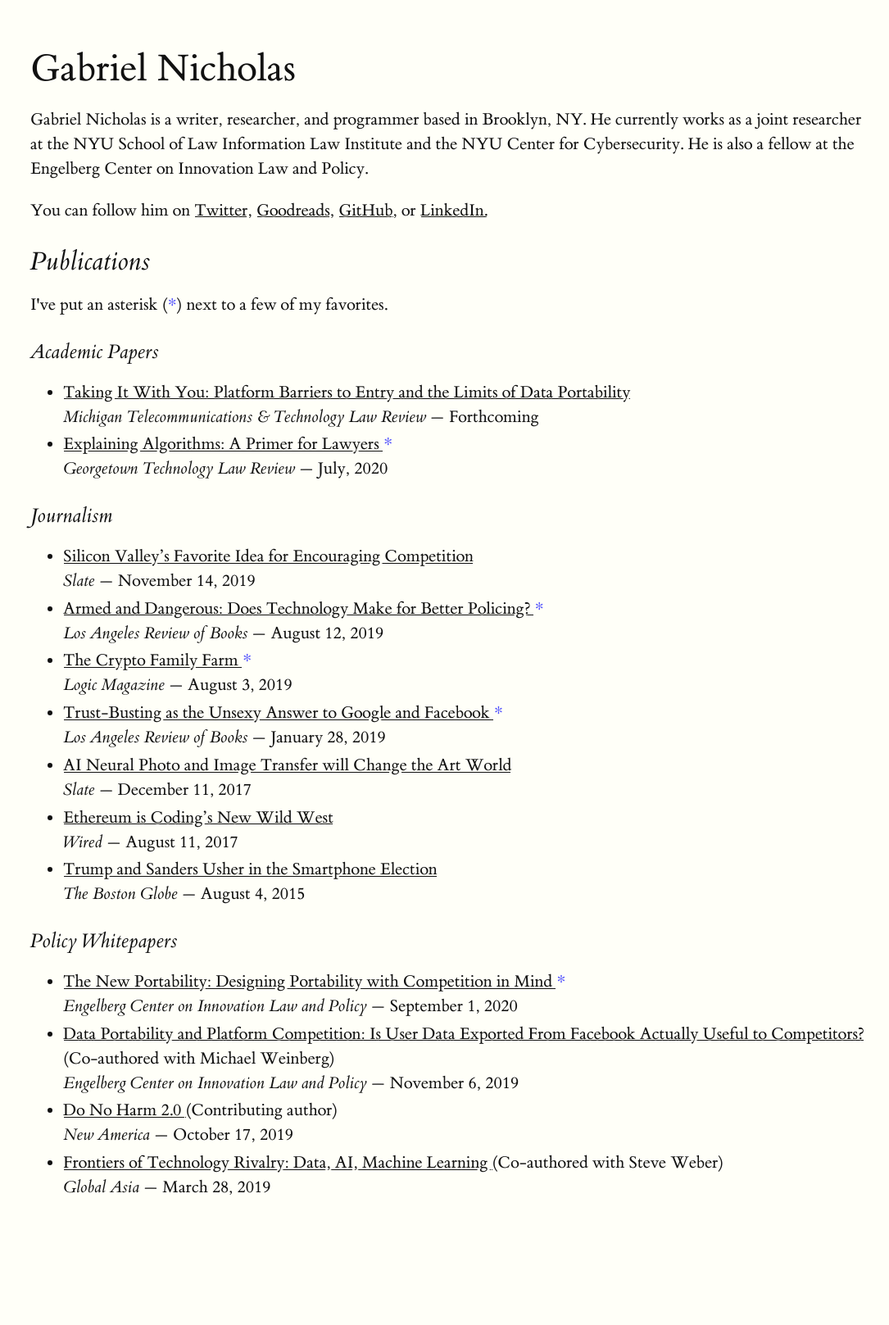
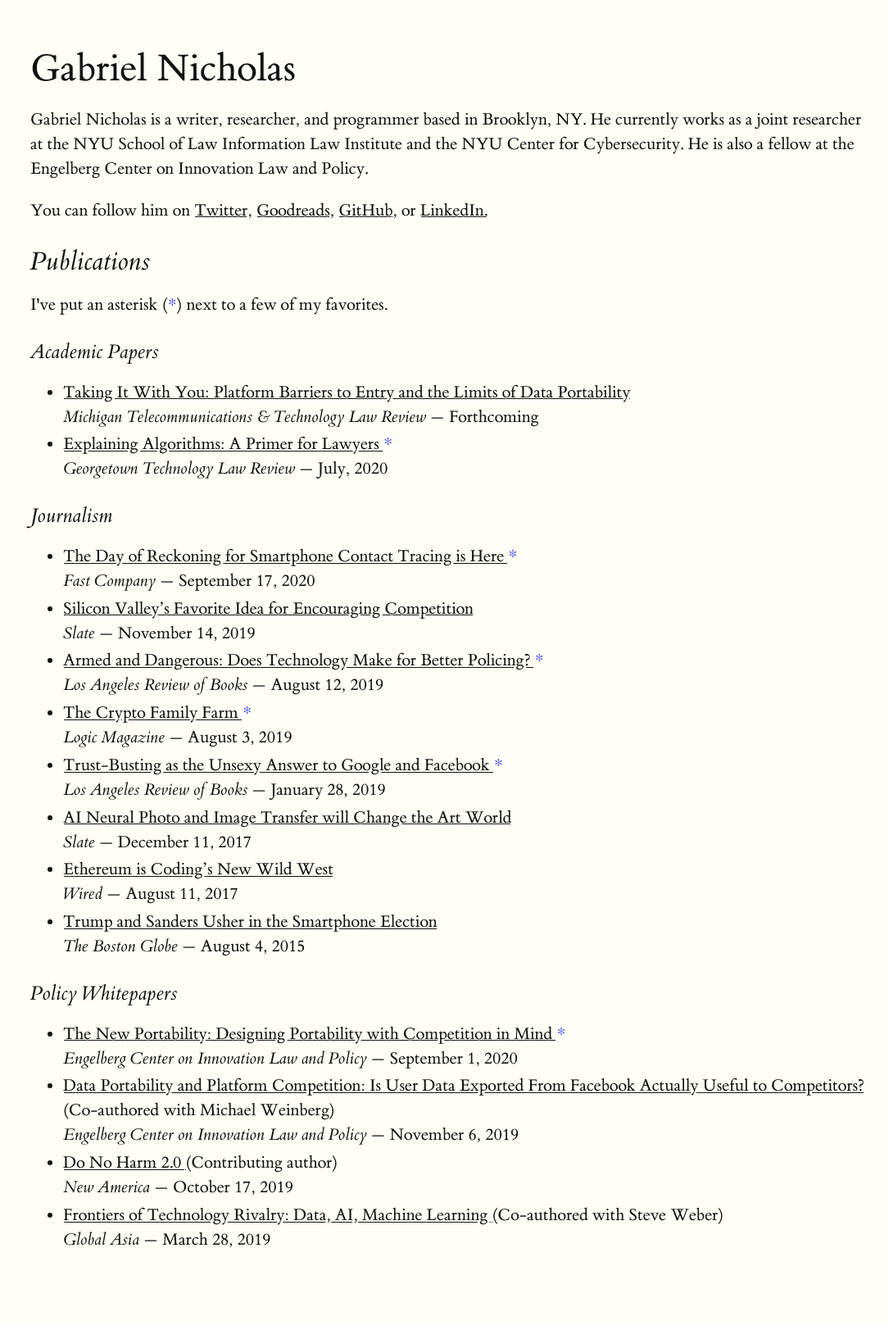
Before and after one commit to gajeam/gajeam.github.io, a Jekyll site: the page built from index.html, in a window 1280 px wide. Shown: the whole page at 82% size, without its empty margins (91-1176 px from the left). Built offline with Jekyll 4.4.1, drawn with Linux system fonts in a browser that asks for light colours; before the commit the page ends 1553 px from its top, so only the background shows below that.

Commit message:
Added contact tracing article

```diff
--- a/_data/links.yaml
+++ b/_data/links.yaml
@@ -14,6 +14,11 @@ items:
 
   - title: "Journalism"
     list:
+      - name: "The Day of Reckoning for Smartphone Contact Tracing is Here"
+        publisher: Fast Company
+        link: https://www.fastcompany.com/90550939/the-day-of-reckoning-for-smartphone-contact-tracing-is-here
+        date: September 17, 2020
+        fave: true
       - name: "Silicon Valley’s Favorite Idea for Encouraging Competition"
         publisher: Slate
         link: https://slate.com/technology/2019/11/data-portability-facebook-competition-antitrust.html
```
